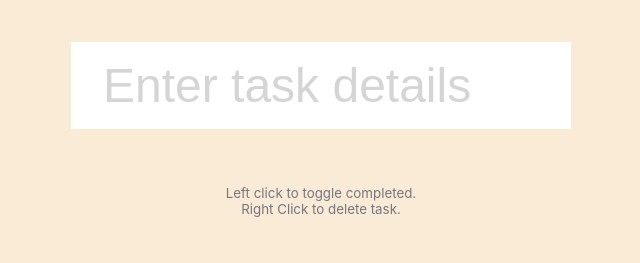
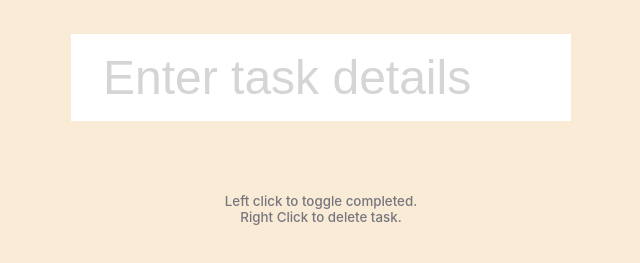
Before and after one commit to JonelSV/Javascript-Projects, a plain HTML site: page To_Do_List/index.html in a window 1280 px wide. Shown: the part 393-656 px from the top of the page, without its empty margins (319-959 px from the left). Drawn offline with Linux system fonts and the light colour scheme.

Commit message:
'fixed font'

```diff
--- a/To_Do_List/style.css
+++ b/To_Do_List/style.css
@@ -70,6 +70,7 @@ input {
 
 small {
     color: #76767e;
-    margin-top: 3.5rem;
+    margin-top: 4.5rem;
     text-align: center;
+    font-weight: 500;
 }
```
